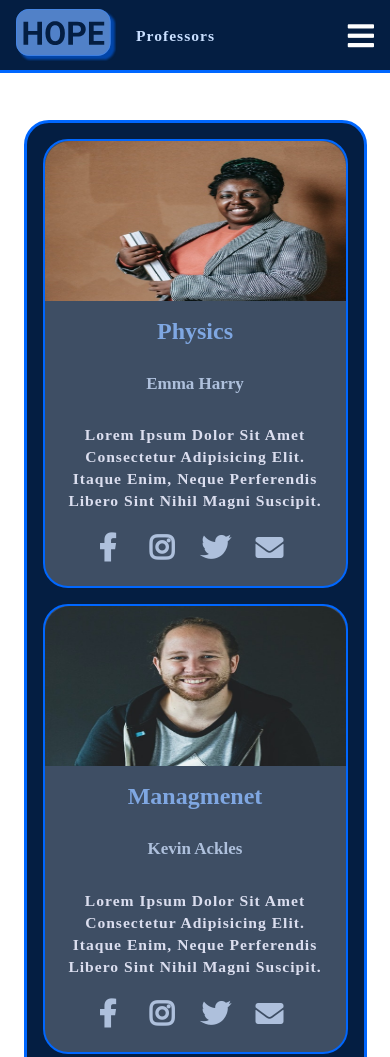
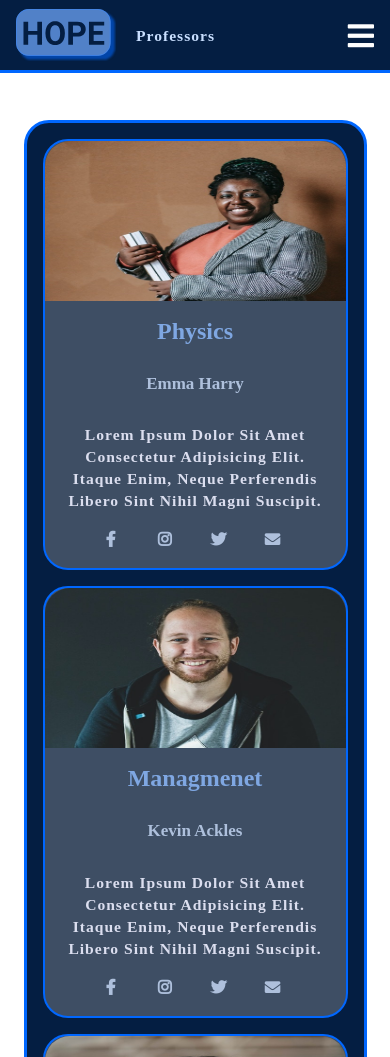
Before and after one commit to nermenalrayyan/University_Hope, a plain HTML site: page professors.html in a window 390 px wide. Shown: the top 1057 px of the page. Drawn offline with nearby package versions, Linux system fonts and the light colour scheme.

Commit message:
..........

```diff
--- a/css/style.css
+++ b/css/style.css
@@ -185,6 +185,7 @@ main .item section .text-main p {
   display: -ms-inline-flexbox;
   display: inline-flex;
   margin-bottom: 0;
+  padding-left: 17px !important;
 }
 
 .social-links li {
@@ -195,7 +196,7 @@ main .item section .text-main p {
 }
 
 .social-links li a {
-  font-size: 28px !important;
+  font-size: 28px;
 }
 
 .social-links li a:hover {
@@ -404,6 +405,9 @@ header nav .menu-nav ul a {
   .work-hours .item td {
     font-size: 3.5vw;
   }
+  .social-links a {
+    font-size: 4vw !important;
+  }
 }
 
 @media screen and (max-width: 768px) {
@@ -479,6 +483,23 @@ header nav .menu-nav ul a {
   }
   .research-main section .text-main p {
     text-align: center !important;
+  }
+  .cards .text-main {
+    height: 50% !important;
+    display: -webkit-box;
+    display: -ms-flexbox;
+    display: flex;
+    -webkit-box-orient: vertical;
+    -webkit-box-direction: normal;
+        -ms-flex-direction: column;
+            flex-direction: column;
+    text-align: center;
+    -webkit-box-align: center;
+        -ms-flex-align: center;
+            align-items: center;
+    -webkit-box-pack: justify;
+        -ms-flex-pack: justify;
+            justify-content: space-between;
   }
 }
 
@@ -643,23 +664,6 @@ header nav .menu-nav ul a {
   }
   .cards .item section {
     width: 90% !important;
-  }
-}
-
-@media screen and (min-width: 935px) and (max-width: 990px) {
-  .cards .text-main {
-    height: 50% !important;
-    display: -webkit-box;
-    display: -ms-flexbox;
-    display: flex;
-    -webkit-box-orient: vertical;
-    -webkit-box-direction: normal;
-        -ms-flex-direction: column;
-            flex-direction: column;
-    text-align: center;
-    -webkit-box-pack: justify;
-        -ms-flex-pack: justify;
-            justify-content: space-between;
   }
 }
 
@@ -860,7 +864,7 @@ header nav .menu-nav ul a {
 .footer .first-row ul {
   font-size: 15px !important;
   font-weight: 500;
-  padding-left: 0;
+  padding-left: 0 !important;
   margin: 0;
 }
 
```
Also changed, not shown: research.html (+2 -1 lines), css/.parials/_footer.scss, css/.parials/_global.scss, css/.parials/_media-query.scss, 1 other file.
